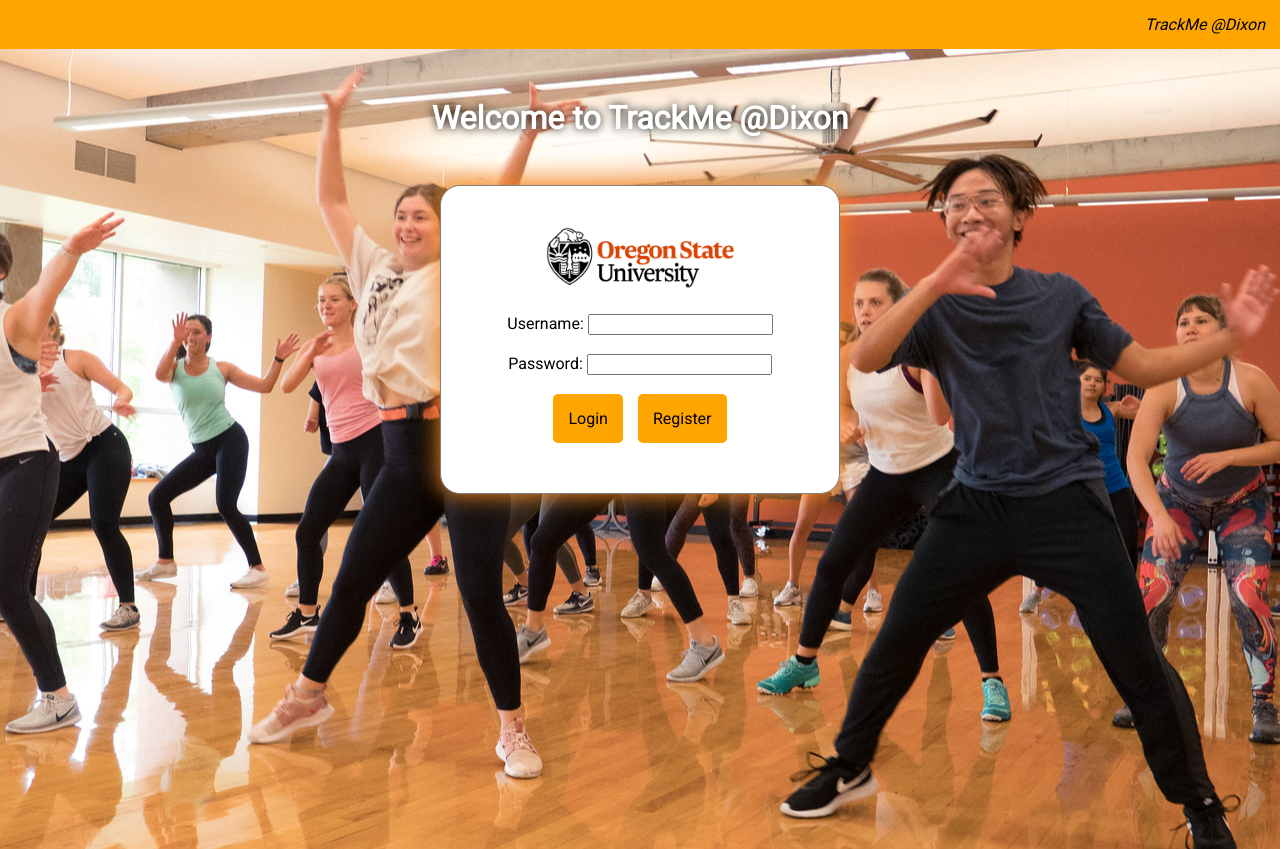
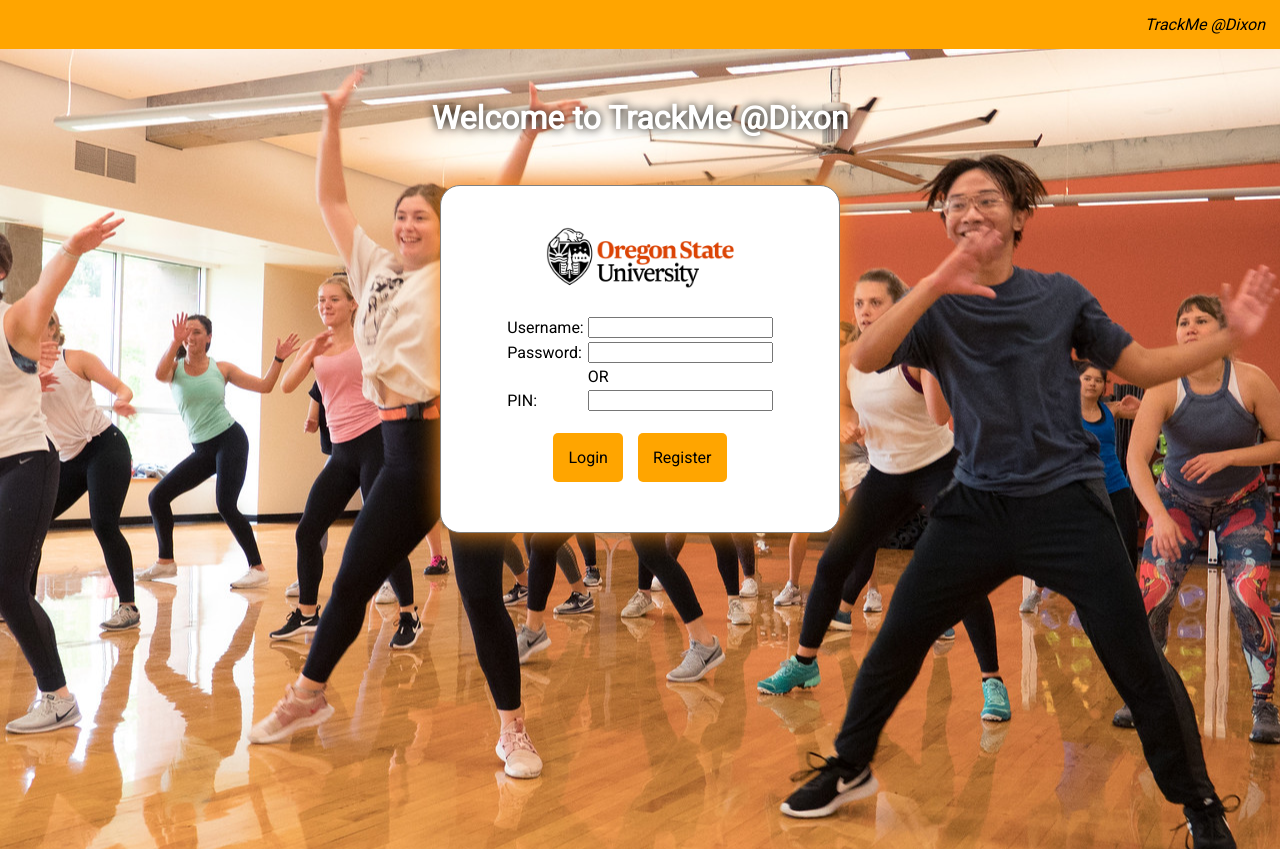
Before and after one commit to traveno/trackme, an Angular app: page /login in a window 1280 px wide. Built offline with nearby package versions, Linux system fonts and the light colour scheme.

Commit message:
Clean up login/register layout

```diff
--- a/src/app/login/login.component.html
+++ b/src/app/login/login.component.html
@@ -8,12 +8,24 @@
                 <img src="/assets/osu_logo.jpeg" style="margin: auto; display: block; width: 70%; margin-bottom: 15px;">
             </div>
             <div>
-                <label for="username">Username: </label>
-                <input [(ngModel)]="username" type="text" id="username" name="username"><br><br>
-            </div>
-            <div>
-                <label for="password">Password: </label>
-                <input type="password" id="password" name="password"><br><br>
+                <table>
+                    <tr>
+                        <td><label for="username">Username: </label></td>
+                        <td><input [(ngModel)]="username" type="text" id="username" name="username"></td>
+                    </tr>
+                    <tr>
+                        <td><label for="password">Password: </label></td>
+                        <td><input type="password" id="password" name="password"></td>
+                    </tr>
+                    <tr>
+                        <td></td>
+                        <td>OR</td>
+                    </tr>
+                    <tr>
+                        <td><label for="pin">PIN: </label></td>
+                        <td><input type="password" id="pin" name="pin"></td>
+                    </tr>
+                </table><br>
             </div>
             <div>
                 <div fxLayout="row">
--- a/src/app/register/register.component.html
+++ b/src/app/register/register.component.html
@@ -8,23 +8,24 @@
                 <img src="/assets/osu_logo.jpeg" style="margin: auto; display: block; width: 70%; margin-bottom: 15px;">
             </div>
             <div>
-                Please enter your desired username and password<br><br>
-            </div>
-            <div>
-                <label for="username">Username: </label>
-                <input [(ngModel)]="username" type="text" id="username" name="username"><br><br>
-            </div>
-            <div>
-                <label for="password">Password: </label>
-                <input type="password" id="password" name="password"><br><br>
-            </div>
-            <div>
-                <label for="height">Height (in): </label>
-                <input type="number" id="height" name="height"><br><br>
-            </div>
-            <div>
-                <label for="weight">Weight (lbs): </label>
-                <input type="number" id="weight" name="weight"><br><br>
+                <table>
+                    <tr>
+                        <td><label for="username">Username: </label></td>
+                        <td><input [(ngModel)]="username" type="text" id="username" name="username"></td>
+                    </tr>
+                    <tr>
+                        <td><label for="password">Password: </label></td>
+                        <td><input type="password" id="password" name="password"></td>
+                    </tr>
+                    <tr>
+                        <td><label for="height">Height (in): </label></td>
+                        <td><input type="number" id="height" name="height"></td>
+                    </tr>
+                    <tr>
+                        <td><label for="weight">Weight (lbs): </label></td>
+                        <td><input type="number" id="weight" name="weight"></td>
+                    </tr>
+                </table><br><br>
             </div>
             <div>
                 <div fxLayout="row">
```
